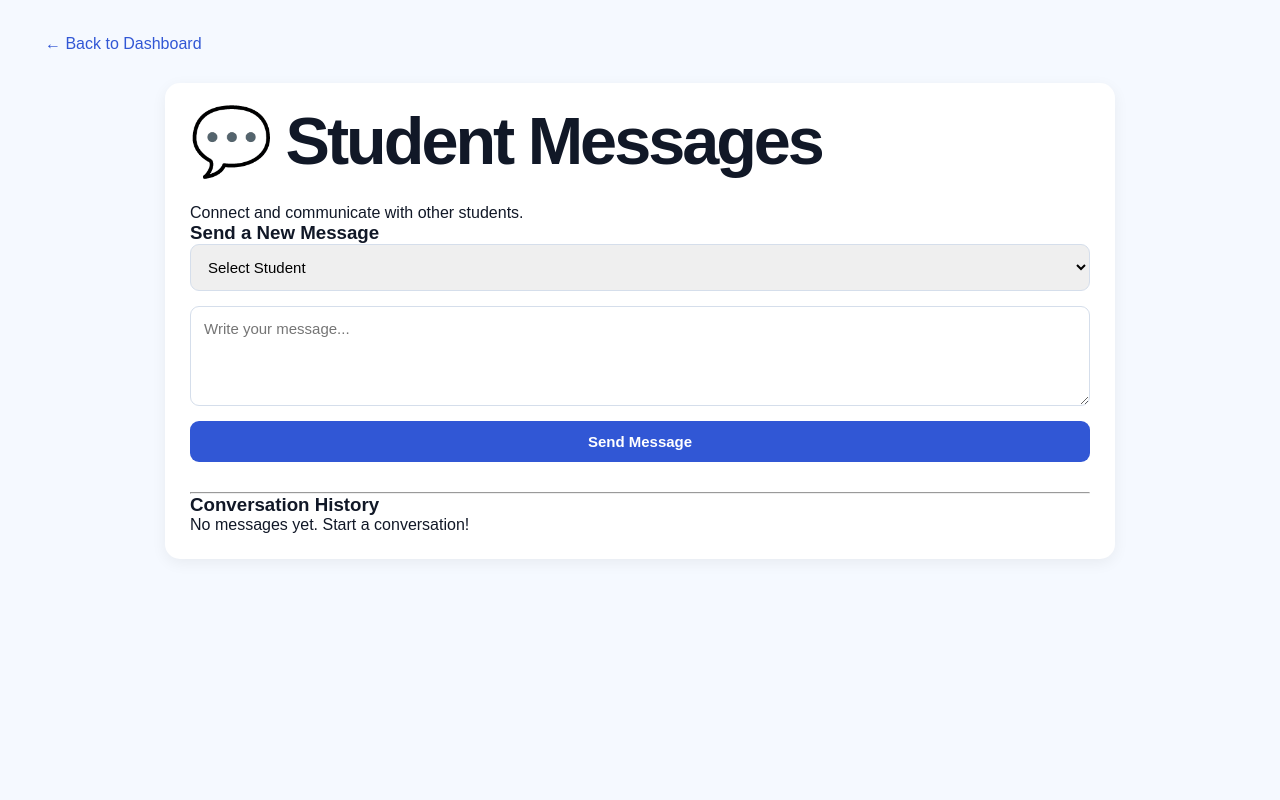
After one commit to PRIYA19120/Campus-Skill-Exchange-Platform, a Flask app: page /messages in a window 1280 px wide. The commit adds this page. Run offline with Flask 3, Linux system fonts and the light colour scheme; the visitor is signed in with stand-in values (Sample User, id 1); parts of the project's set-up code (start-up, migrations or seed data) failed here and were passed over.

Commit message:
Add Message Section

````diff
--- a/app.py
+++ b/app.py
@@ -26,7 +26,8 @@ from models import (
     StudentSkill,
     Availability,
     LearningRequest,
-    RatingFeedback
+    RatingFeedback,
+    Message
 )
 
 from routes.auth import auth_bp
@@ -1416,3 +1417,77 @@ if __name__ == "__main__":
         db.create_all()
 
     app.run(debug=True)
+
+
+
+# ==========================================
+# STUDENT MESSAGING SYSTEM
+# ==========================================
+
+@app.route("/messages", methods=["GET", "POST"])
+def messages():
+    if not session.get("user_id"):
+        return redirect(url_for("login"))
+
+    current_user_id = session["user_id"]
+    error = None
+    success = None
+
+    if request.method == "POST":
+        receiver_id = request.form.get("receiver_id", "").strip()
+        message_text = request.form.get("message", "").strip()
+
+        if not receiver_id.isdigit():
+            error = "Please select a student."
+        elif not message_text:
+            error = "Please enter a message."
+        else:
+            receiver_id = int(receiver_id)
+            receiver = db.session.get(Student, receiver_id)
+
+            if not receiver or receiver_id == current_user_id:
+                error = "Invalid student selected."
+            else:
+                try:
+                    new_message = Message(
+                        sender_id=current_user_id,
+                        receiver_id=receiver_id,
+                        message=message_text
+                    )
+
+                    db.session.add(new_message)
+                    db.session.commit()
+                    success = "Message sent successfully!"
+
+                except Exception:
+                    db.session.rollback()
+                    app.logger.exception("Message sending failed")
+                    error = "Unable to send message."
+
+    all_messages = (
+        Message.query
+        .filter(
+            db.or_(
+                Message.sender_id == current_user_id,
+                Message.receiver_id == current_user_id
+            )
+        )
+        .order_by(Message.sent_at.desc())
+        .all()
+    )
+
+    students = (
+        Student.query
+        .filter(Student.student_id != current_user_id)
+        .order_by(Student.name)
+        .all()
+    )
+
+    return render_template(
+        "messages.html",
+        messages=all_messages,
+        students=students,
+        current_user_id=current_user_id,
+        error=error,
+        success=success
+    )
--- a/static/css/style.css
+++ b/static/css/style.css
@@ -1890,14 +1890,13 @@ color: white;
 
 @media (max-width: 900px) {
 
-```
+
 .match-results-grid {
     grid-template-columns: 1fr;
 }
-```
-
-}
-```css
+
+}
+
 * {
     margin: 0;
     padding: 0;
--- /dev/null
+++ b/templates/messages.html
@@ -0,0 +1,167 @@
+
+<!DOCTYPE html>
+<html lang="en">
+<head>
+    <meta charset="UTF-8">
+    <meta name="viewport" content="width=device-width, initial-scale=1.0">
+    <title>Messages | Campus Skill Exchange</title>
+
+    <link rel="stylesheet"
+          href="{{ url_for('static', filename='css/style.css') }}">
+
+    <style>
+        .messaging-container {
+            max-width: 950px;
+            margin: 30px auto;
+            padding: 25px;
+            background: white;
+            border-radius: 15px;
+            box-shadow: 0 4px 15px rgba(0,0,0,0.06);
+        }
+
+        .message-form {
+            display: grid;
+            gap: 15px;
+            margin-bottom: 30px;
+        }
+
+        .message-form select,
+        .message-form textarea {
+            width: 100%;
+            padding: 13px;
+            border: 1px solid #d5deeb;
+            border-radius: 9px;
+            font-size: 15px;
+        }
+
+        .message-form textarea {
+            min-height: 100px;
+            resize: vertical;
+        }
+
+        .send-message-btn {
+            padding: 12px 22px;
+            background: #3157d5;
+            color: white;
+            border: none;
+            border-radius: 9px;
+            cursor: pointer;
+        }
+
+        .message-card {
+            padding: 16px;
+            margin: 12px 0;
+            border-radius: 10px;
+            background: #f4f7ff;
+            border: 1px solid #e1e8f5;
+        }
+
+        .message-card p {
+            margin: 10px 0;
+            line-height: 1.6;
+        }
+
+        .message-card small {
+            color: #77839a;
+        }
+
+        .success-message {
+            color: green;
+        }
+
+        .error-message {
+            color: red;
+        }
+    </style>
+</head>
+
+<body>
+
+<div class="dashboard-page">
+
+    <main class="dashboard-content">
+
+        <a href="{{ url_for('dashboard') }}"
+           style="text-decoration:none; color:#3157d5;">
+            ← Back to Dashboard
+        </a>
+
+        <div class="messaging-container">
+
+            <h1>💬 Student Messages</h1>
+            <p>Connect and communicate with other students.</p>
+
+            {% if success %}
+                <p class="success-message">{{ success }}</p>
+            {% endif %}
+
+            {% if error %}
+                <p class="error-message">{{ error }}</p>
+            {% endif %}
+
+            <h3>Send a New Message</h3>
+
+            <form method="POST"
+                  action="{{ url_for('messages') }}"
+                  class="message-form">
+
+                <select name="receiver_id" required>
+                    <option value="">Select Student</option>
+
+                    {% for student in students %}
+                        <option value="{{ student.student_id }}">
+                            {{ student.name }} ({{ student.email }})
+                        </option>
+                    {% endfor %}
+                </select>
+
+                <textarea name="message"
+                          placeholder="Write your message..."
+                          required></textarea>
+
+                <button type="submit" class="send-message-btn">
+                    Send Message
+                </button>
+
+            </form>
+
+            <hr>
+
+            <h3>Conversation History</h3>
+
+            {% if messages %}
+
+                {% for msg in messages %}
+
+                    <div class="message-card">
+
+                        {% if msg.sender_id == current_user_id %}
+                            <strong>You → Student #{{ msg.receiver_id }}</strong>
+                        {% else %}
+                            <strong>Student #{{ msg.sender_id }} → You</strong>
+                        {% endif %}
+
+                        <p>{{ msg.message }}</p>
+
+                        <small>
+                            {{ msg.sent_at.strftime('%d %b %Y, %I:%M %p') }}
+                        </small>
+
+                    </div>
+
+                {% endfor %}
+
+            {% else %}
+
+                <p>No messages yet. Start a conversation!</p>
+
+            {% endif %}
+
+        </div>
+
+    </main>
+
+</div>
+
+</body>
+</html>
--- a/templates/profile.html
+++ b/templates/profile.html
@@ -71,10 +71,12 @@
                 Skill Gap Analysis
             </a>
 
-            <a href="#">
+
+            <a href="{{ url_for('rating_feedback') }}">
                 <span>⭐</span>
-                Rating & Feedback
+                Rating &amp; Feedback
             </a>
+
 
         </nav>
 
````
Also changed, not shown: other parts of static/css/style.css (+42 -7 lines), models.py (+37 -0 lines).
